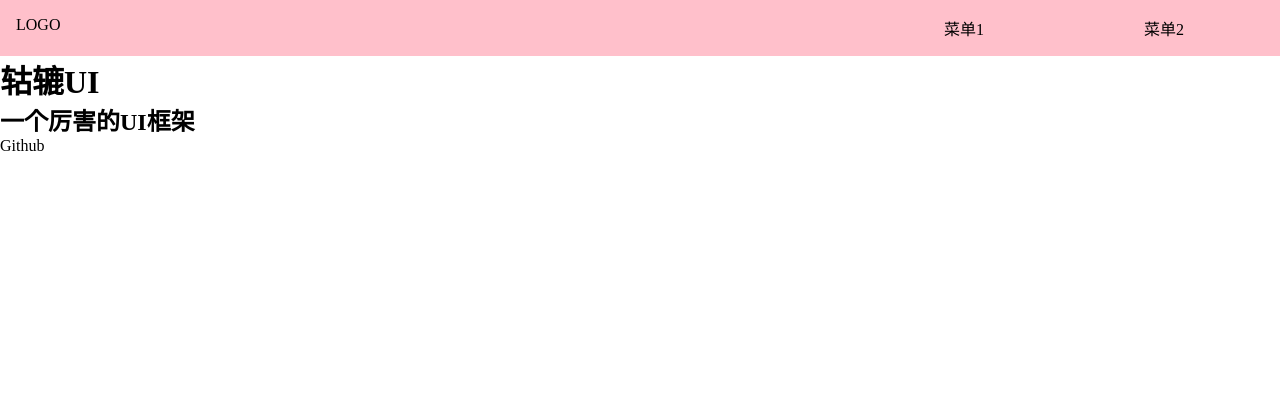
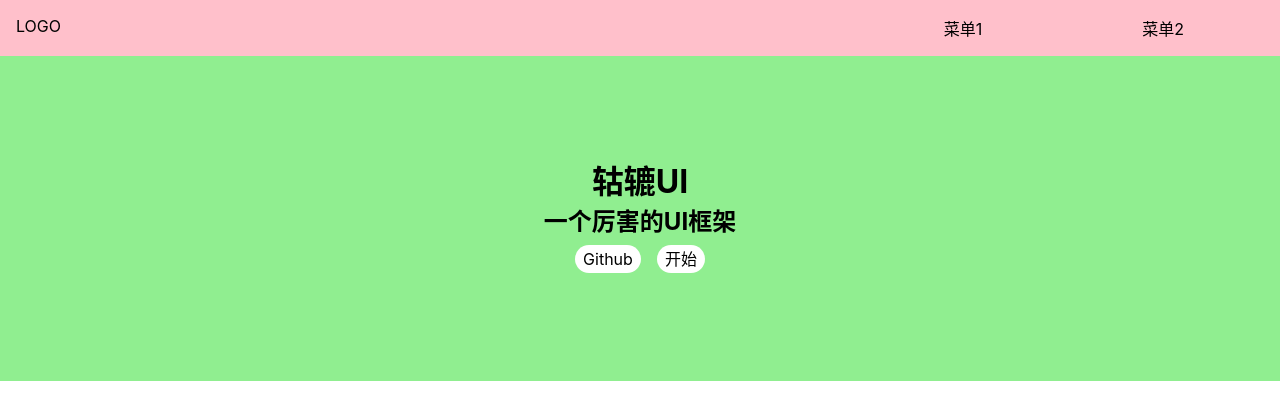
Before and after one commit to LLLXXzz/UI, a Vue app: page /#/ in a window 1280 px wide. Shown: the top 420 px of the page. Built offline with nearby package versions, Linux system fonts and the light colour scheme.

Commit message:
Home页面css更新

```diff
--- a/src/index.scss
+++ b/src/index.scss
@@ -12,5 +12,12 @@
   color: inherit;
   &:hover{
     border-bottom: 1px solid;
+    cursor: pointer;
   }
 }
+body{
+  font-size: 16px;
+  font-family: -apple-system, "Noto Sans", "Helvetica Neue", Helvetica, "Nimbus Sans L", Arial, "Liberation Sans", "PingFang SC", "Hiragino Sans GB", "Noto Sans CJK SC", "Source Han Sans SC", "Source Han Sans CN", "Microsoft YaHei", "Wenquanyi Micro Hei", "WenQuanYi Zen Hei", "ST Heiti", SimHei, "WenQuanYi Zen Hei Sharp", sans-serif;
+
+
+}
--- a/src/view/Home.vue
+++ b/src/view/Home.vue
@@ -6,7 +6,7 @@
       <h2>一个厉害的UI框架</h2>
       <p class="actions">
         <a href="">Github</a>
-        <a href="开始"></a>
+        <a href="开始">开始</a>
       </p>
     </div>
   </div>
@@ -37,4 +37,26 @@
     }
   }
 }
+.banner {
+  padding: 100px 0;
+  display: flex;
+  justify-content: center;
+  align-items: center;
+  flex-direction: column;
+  background: lightgreen;
+  > .actions {
+    padding: 8px 0;
+    a {
+      margin: 0 8px;
+      background: #fff;
+      display: inline-block;
+      //   $h变量
+      $h: 28px;
+      height: $h;
+      line-height: $h;
+      border-radius: $h / 2;
+      padding: 0 8px;
+    }
+  }
+}
 </style>
```
